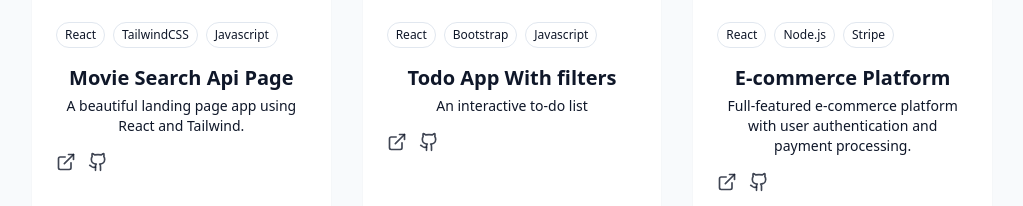
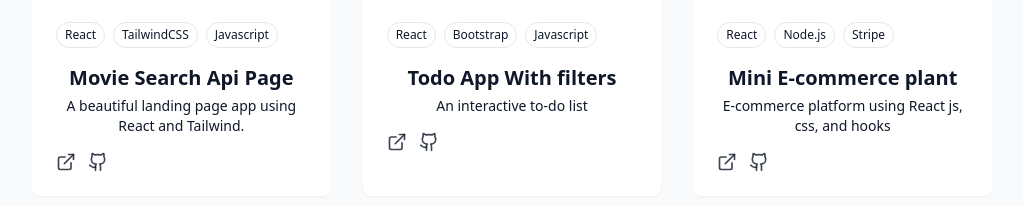
Before and after one commit to andres94ga/AGportfolio, a React (Vite) app in the folder react-portfolio/: page / in a window 1280 px wide. Shown: the part 2860-3066 px from the top of the page, without its empty margins (128-1151 px from the left). Built offline with nearby package versions, Linux system fonts and the light colour scheme.

Commit message:
Some projects url changes

```diff
--- a/react-portfolio/src/components/ProjectsSection.jsx
+++ b/react-portfolio/src/components/ProjectsSection.jsx
@@ -21,12 +21,12 @@ const projects = [
   },
   {
     id: 3,
-    title: "E-commerce Platform",
+    title: "Mini E-commerce plant",
     description:
-      "Full-featured e-commerce platform with user authentication and payment processing.",
-    image: "/projects/project3.png",
+      "E-commerce platform using React js, css, and hooks",
+    image: "/projects/EcommercePlants.png",
     tags: ["React", "Node.js", "Stripe"],
-    demoUrl: "#",
+    demoUrl: "https://mini-ecommerce-hhbn-git-master-andres-projects-c3c8d440.vercel.app/",
     githubUrl: "#",
   },
 ];
```
Also changed, not shown: 1 other file (tests, documents, lock files or other folders).
